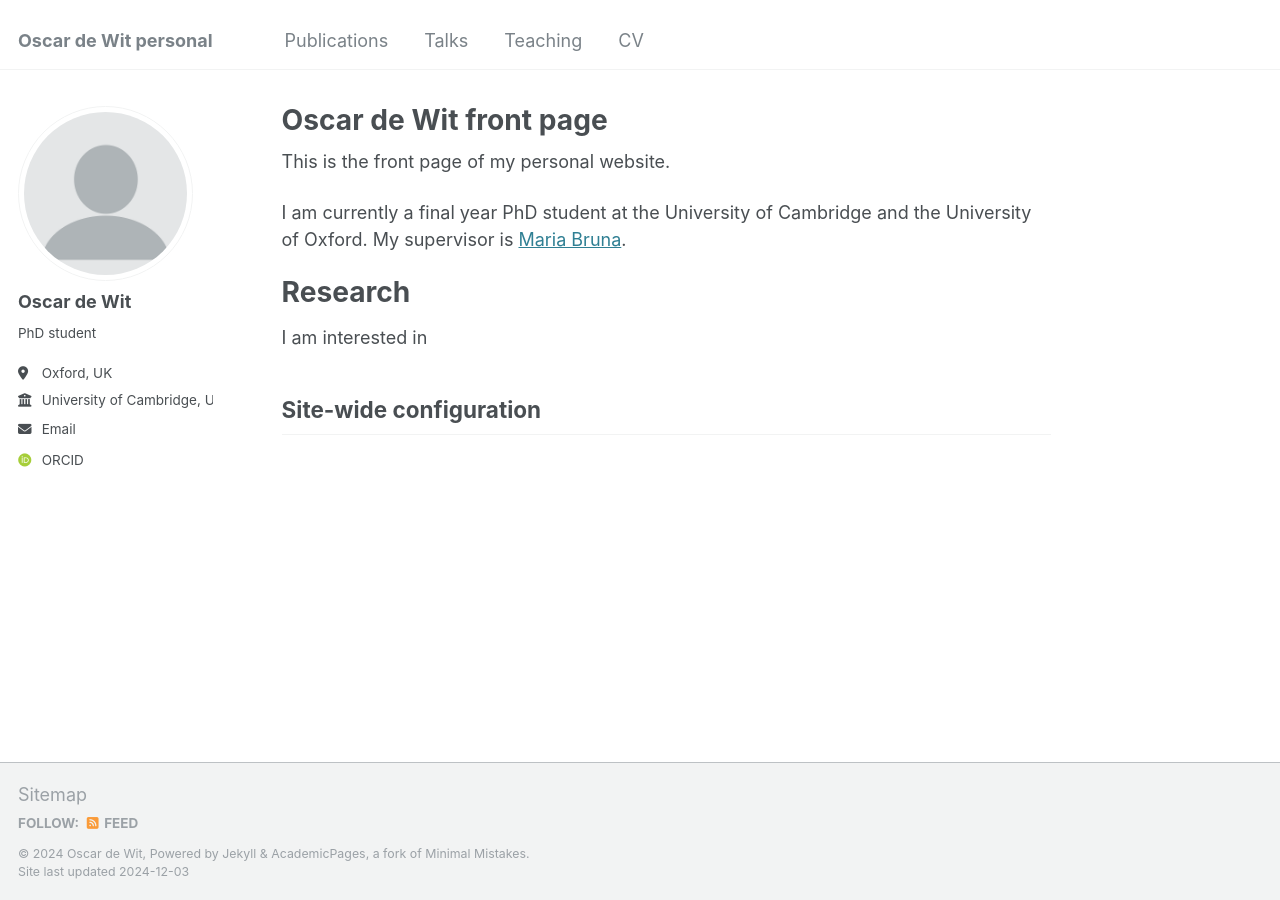
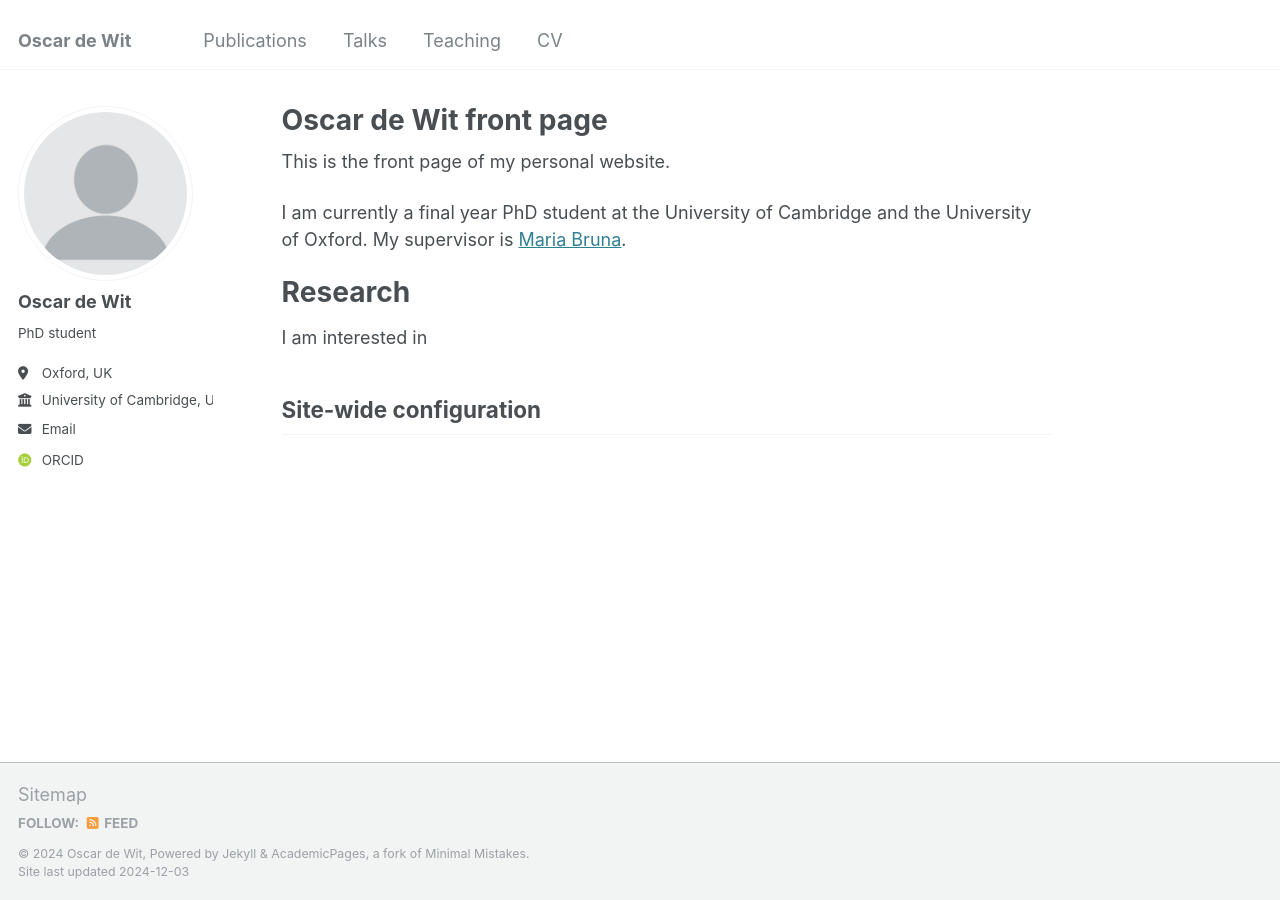
Before and after one commit to odewit8/odewit8.github.io, a Jekyll site: the page built from _pages/about.md, in a window 1280 px wide. Built offline with Jekyll 4.4.1, drawn with Linux system fonts in a browser that asks for light colours; some web fonts are replaced.

Commit message:
Update _config.yml

```diff
--- a/_config.yml
+++ b/_config.yml
@@ -8,7 +8,7 @@
 
 # Basic Site Settings
 locale                   : "en-US"
-title                    : "Oscar de Wit personal"
+title                    : "Oscar de Wit"
 title_separator          : "-"
 name                     : &name "Oscar de Wit"
 description              : &description "personal description"
```
